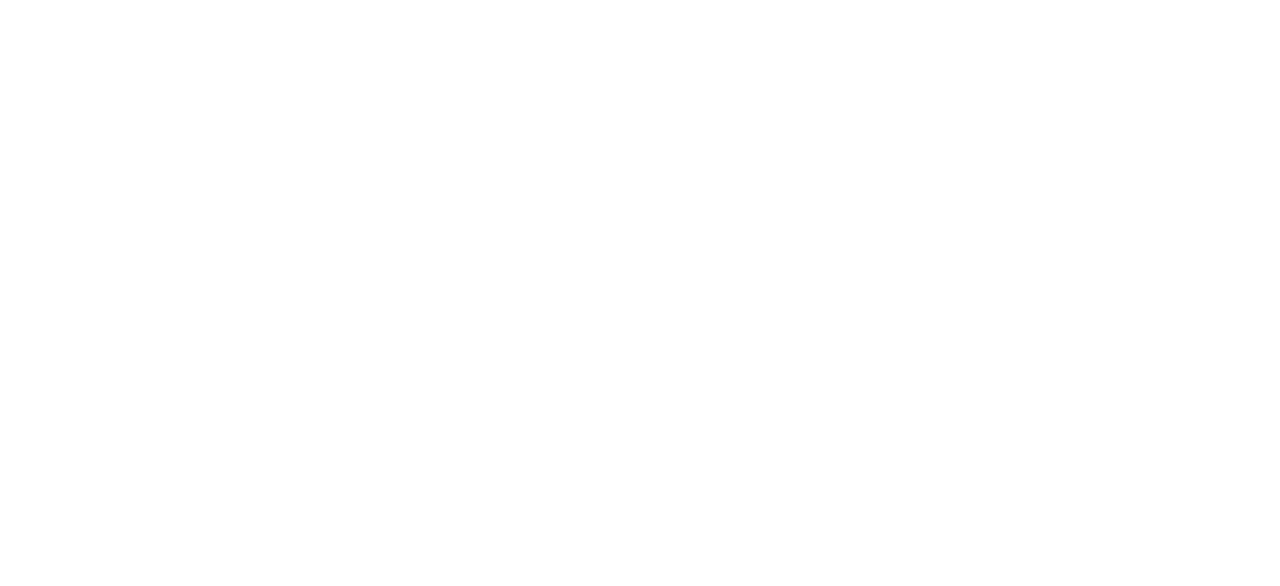
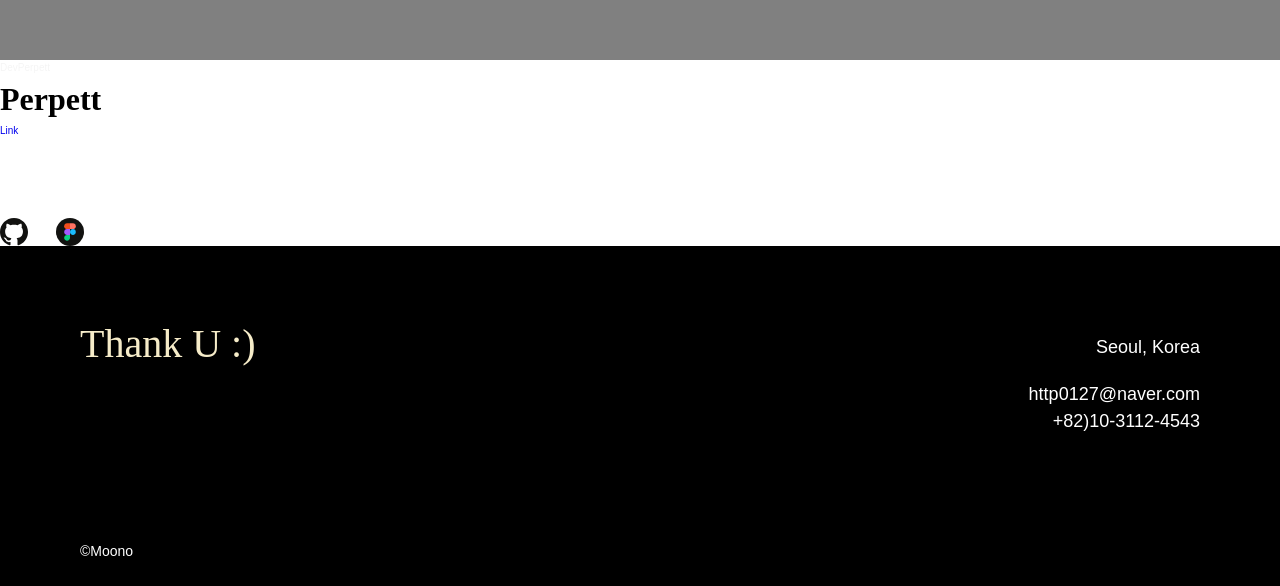
Before and after one commit to moonozz/portfolio, a React (Create React App) app: page /p/1 in a window 1280 px wide. Shown: the part 782-1368 px from the top of the page. Before the commit the page ends 800 px from the top, so only its background shows below. Built offline with nearby package versions, Linux system fonts and the light colour scheme; a web font is replaced by a local one.

Commit message:
:lipstick: Style: 프로젝트 상세페이지 시작

```diff
--- a/src/pages/Dev/Perpett.jsx
+++ b/src/pages/Dev/Perpett.jsx
@@ -1,7 +1,71 @@
 import styled from 'styled-components';
+import { useEffect } from 'react';
+import { ReactComponent as BtnFigma } from '../../images/figma.svg';
+import { ReactComponent as BtnGithub } from '../../images/github.svg';
 
 function Perpett() {
-  return <div>DevPerpett</div>;
+  useEffect(() => {
+    window.scroll(0, 0);
+  }, []);
+
+  return (
+    <div>
+      <div className="container">
+        <h2 className="title">Perpett</h2>
+        <MainImg className="main-img" />
+        DevPerpett
+        <div className="project-info">
+          <div>
+            <div className="project-info-title">
+              <h3>Perpett</h3>
+              <a
+                href="http://testqjzlt.s3-website.ap-northeast-2.amazonaws.com/"
+                target="_blank"
+                rel="noopener noreferrer"
+                className="project-link"
+              >
+                Link
+              </a>
+            </div>
+            <ProjectBtnDiv className="snsBtnGroup">
+              <a
+                href="https://github.com/codestates-seb/seb43_main_030"
+                target="_blank"
+                rel="noopener noreferrer"
+                className="github"
+              >
+                <BtnGithub />
+              </a>
+              <a
+                href="https://www.figma.com/file/PFOgIanoWAdQqqgtEtRWUM/%EB%B0%98%EB%A0%A4%EB%8F%99%EB%AC%BC-%EC%9C%A0%EC%B9%98%EC%9B%90-%EA%B8%B0%ED%9A%8D-%EB%B0%8F-%EB%94%94%EC%9E%90%EC%9D%B8?type=design&node-id=726-7469&mode=design&t=lPhmq71RjNvxv4Lm-0"
+                target="_blank"
+                rel="noopener noreferrer"
+                className="figma"
+              >
+                <BtnFigma />
+              </a>
+            </ProjectBtnDiv>
+          </div>
+        </div>
+      </div>
+    </div>
+  );
 }
 
 export default Perpett;
+
+const MainImg = styled.div`
+  /* background: center / cover no-repeat
+    url(${process.env.PUBLIC_URL}/assets/${props => props.$image}); */
+`;
+
+// const ProjectTitle = styled.div``;
+
+const ProjectName = styled.div``;
+
+const ProjectBtnDiv = styled.div`
+  margin-top: 4rem;
+  @media ${({ theme }) => theme.tablet} {
+    margin-top: 8rem;
+  }
+`;
```
